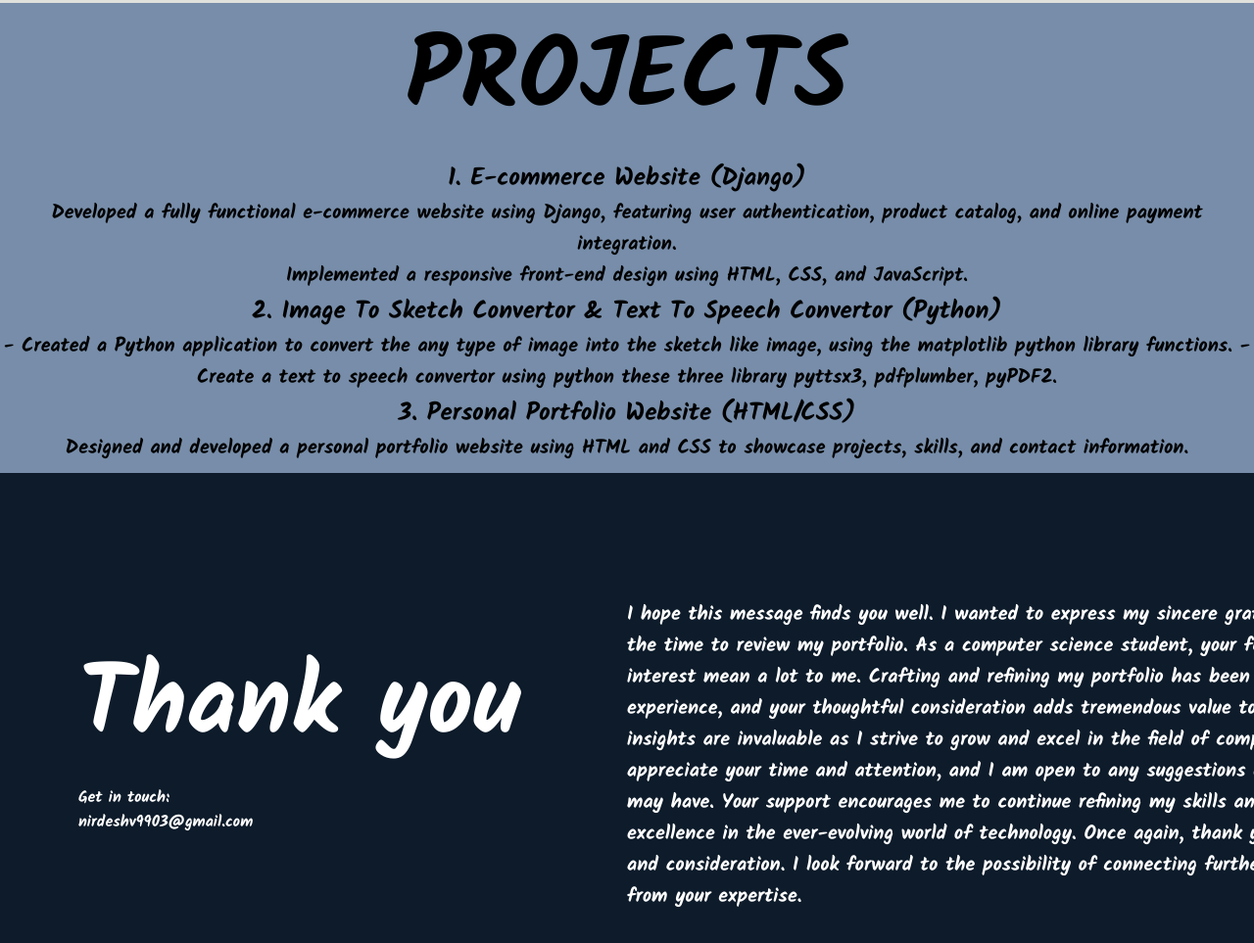
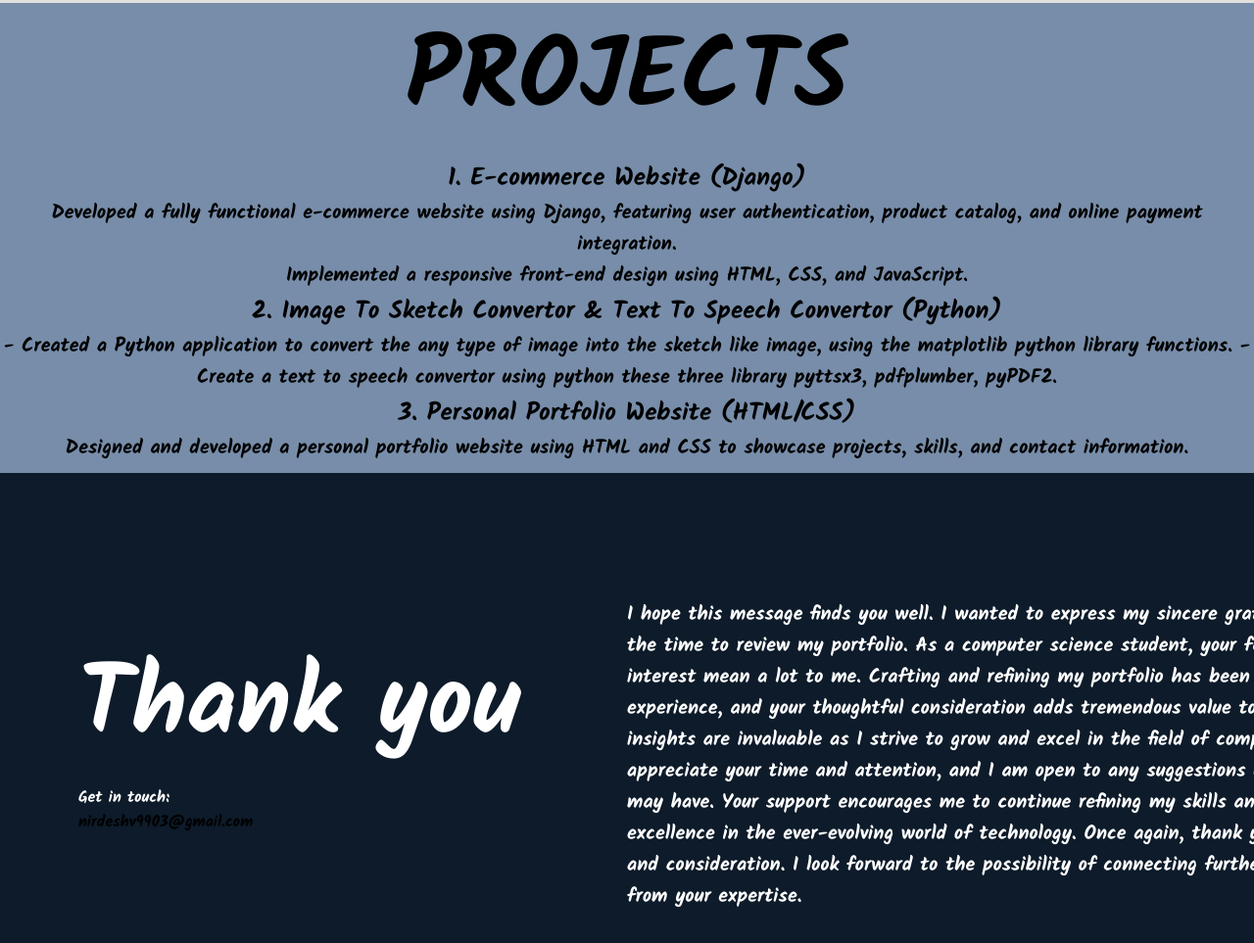
Before and after one commit to nirdeshv9903/portfolio, a plain HTML site: page index.html in a window 1280 px wide. Shown: the part 2152-3115 px from the top of the page at 98% size. Drawn offline with nearby package versions, Linux system fonts and the light colour scheme.

Commit message:
Update index.html
yes

```diff
--- a/index.html
+++ b/index.html
@@ -90,7 +90,7 @@
     <footer class="foot">
         <h1>Thank you</h1>
         <p>Get in touch:</p>
-        <b>nirdeshv9903@gmail.com</b>
+        <b><a href="mailto:nirdeshv9903@gmail.com" style = "color:#000">nirdeshv9903@gmail.com</a></b>
         <div>
             <p>
                 I hope this message finds you well. I wanted to express my sincere gratitude for taking the time to review my portfolio. As a computer science student, your feedback and interest mean a lot to me.
```
